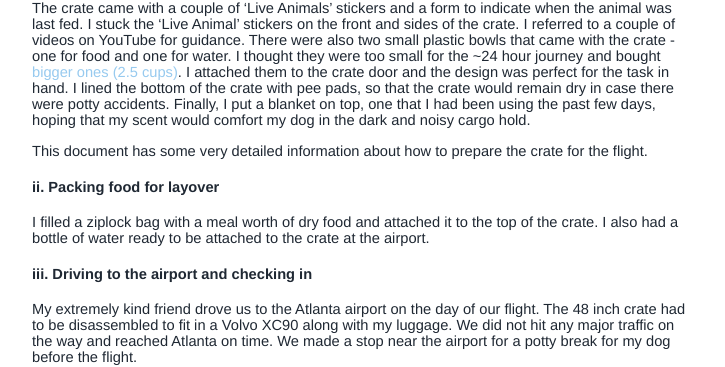
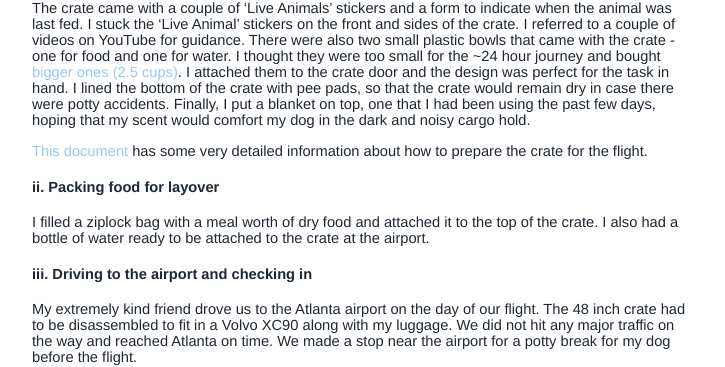
Before and after one commit to vaishnavisen/vaishnavisen.github.io, a Jekyll site: the page built from _posts/2023-03-02-flying-dog-internationally.md, in a window 1280 px wide. Shown: the part 1532-1899 px from the top of the page, without its empty margins (276-1001 px from the left). Built offline with Jekyll 4.4.1, drawn with Linux system fonts in a browser that asks for light colours; nearby versions of some CDN libraries; part of the change alters nothing that is shown.

```diff
--- a/_posts/2023-03-02-flying-dog-internationally.md
+++ b/_posts/2023-03-02-flying-dog-internationally.md
@@ -51,7 +51,7 @@ My dog hates the crate. Period. I knew he was never going to completely like his
 
 The crate came with a couple of 'Live Animals' stickers and a form to indicate when the animal was last fed. I stuck the 'Live Animal' stickers on the front and sides of the crate. I referred to a couple of videos on YouTube for guidance. There were also two small plastic bowls that came with the crate - one for food and one for water. I thought they were too small for the ~24 hour journey and bought [bigger ones (2.5 cups)](https://www.petsmart.com/dog/bowls-and-feeders/top-paw-crate-crock-feeding-bowl-51192.html?cgid=100402&fmethod=Browse). I attached them to the crate door and the design was perfect for the task in hand. I lined the bottom of the crate with pee pads, so that the crate would remain dry in case there were potty accidents. Finally, I put a blanket on top, one that I had been using the past few days, hoping that my scent would comfort my dog in the dark and noisy cargo hold.
 
-This document has some very detailed information about how to prepare the crate for the flight.
+[This document](https://www.iata.org/contentassets/b0016da92c86449f850fe9560827bbea/pet-container-requirements.pdf) has some very detailed information about how to prepare the crate for the flight.
 
 #### ii. Packing food for layover
 
```
